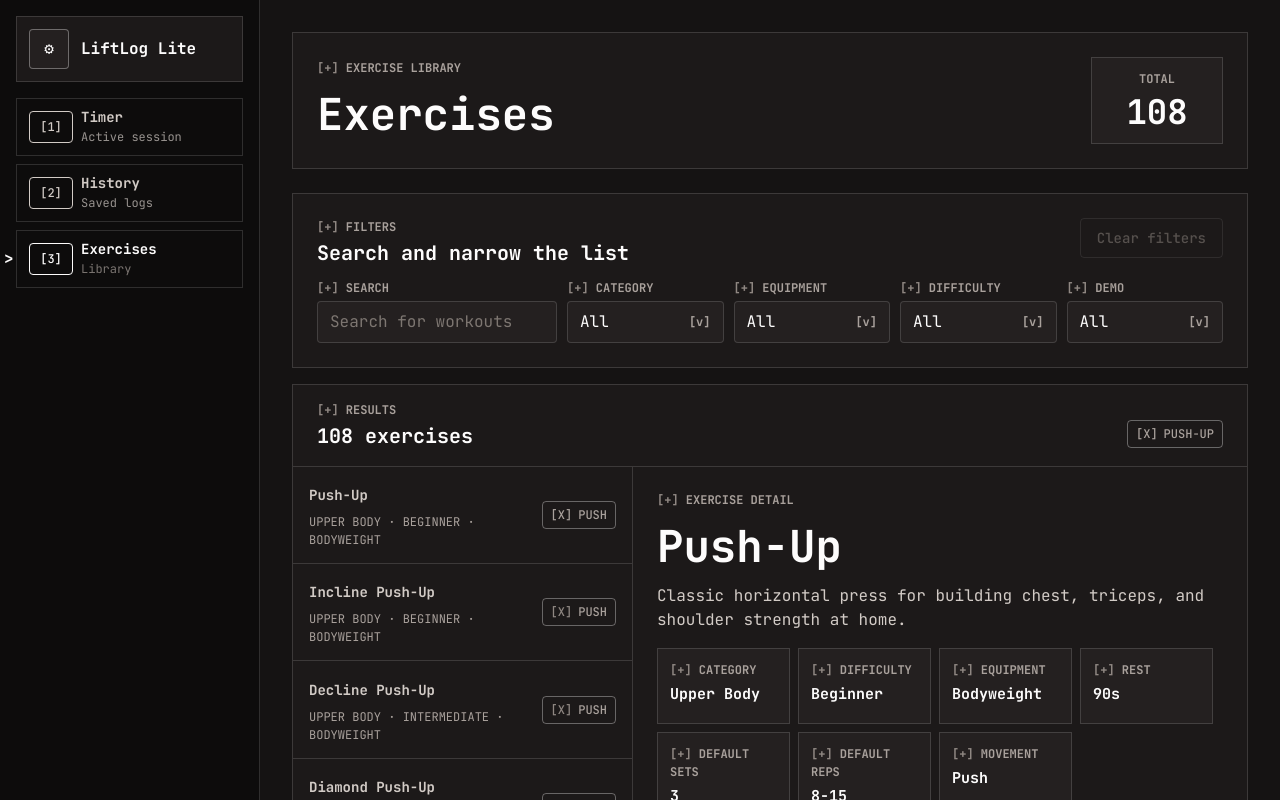
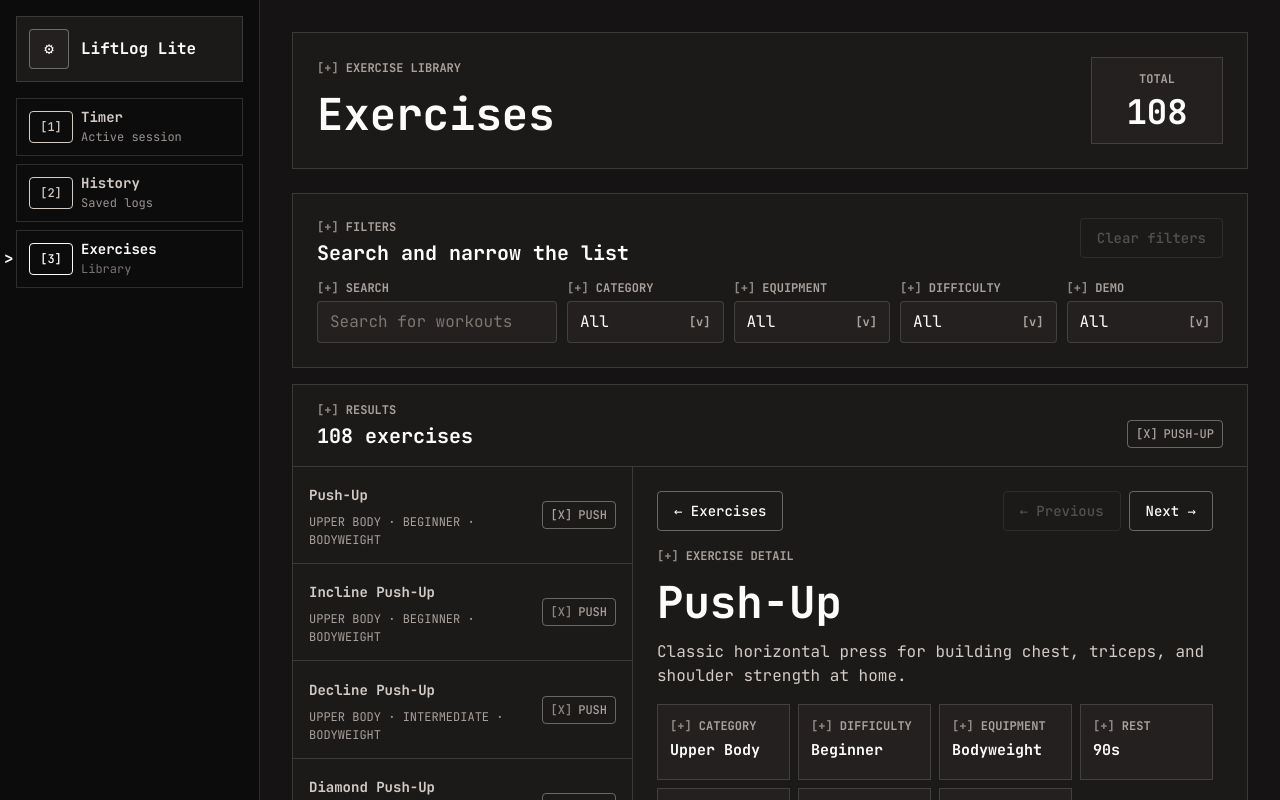
Before and after one commit to TommyMoonn/workout-session-tracker, a React (Vite) app: page /exercises in a window 1280 px wide. Shown: the top 800 px of the page. Built offline with nearby package versions, Linux system fonts and the light colour scheme.

Commit message:
feat: refine responsive exercise browsing

```diff
--- a/src/features/exercises/components/ExerciseBrowser.jsx
+++ b/src/features/exercises/components/ExerciseBrowser.jsx
@@ -1,4 +1,4 @@
-import { useRef } from "react";
+import { useCallback, useEffect, useRef } from "react";
 import { MarkedPill, MarkerLabel } from "../../../components/ui";
 import { cx } from "../../../lib/cx";
 import { ui } from "../../../styles";
@@ -8,38 +8,81 @@
 export function ExerciseBrowser({
   state,
   actions,
-  isMobileDetailOpen,
-  onChangeMobileDetail,
+  isCompactDetailOpen,
+  onChangeCompactDetail,
 }) {
   const browserRef = useRef(null);
   const backButtonRef = useRef(null);
   const listRef = useRef(null);
   const savedListScrollRef = useRef(0);
   const savedPageScrollRef = useRef(0);
+  const selectedExerciseIndex = state.filteredExercises.findIndex(
+    (exercise) => exercise.id === state.selectedExercise?.id,
+  );
+  const previousExercise = selectedExerciseIndex > 0
+    ? state.filteredExercises[selectedExerciseIndex - 1]
+    : null;
+  const nextExercise = selectedExerciseIndex >= 0
+    ? state.filteredExercises[selectedExerciseIndex + 1] ?? null
+    : null;
+  const getSelectedExerciseRow = useCallback(
+    () => listRef.current?.querySelector('[aria-current="true"]') ?? null,
+    [],
+  );
+  const scrollSelectedExerciseIntoView = useCallback(() => {
+    const list = listRef.current;
+    const selectedRow = getSelectedExerciseRow();
+    if (!list || !selectedRow) return;
+
+    const rowTop = selectedRow.offsetTop;
+    const rowBottom = rowTop + selectedRow.offsetHeight;
+    const visibleTop = list.scrollTop;
+    const visibleBottom = visibleTop + list.clientHeight;
+
+    if (rowTop < visibleTop) {
+      list.scrollTop = rowTop;
+    } else if (rowBottom > visibleBottom) {
+      list.scrollTop = rowBottom - list.clientHeight;
+    }
+  }, [getSelectedExerciseRow]);
+
+  useEffect(() => {
+    if (isCompactDetailOpen || !state.selectedExercise) return undefined;
+
+    const frame = window.requestAnimationFrame(() => {
+      scrollSelectedExerciseIntoView();
+    });
+    return () => window.cancelAnimationFrame(frame);
+  }, [isCompactDetailOpen, scrollSelectedExerciseIntoView, state.selectedExercise]);
 
   function selectExercise(exerciseId) {
     actions.setSelectedExerciseId(exerciseId);
 
-    if (!window.matchMedia("(max-width: 760px)").matches) return;
+    if (!window.matchMedia("(max-width: 1119px)").matches) return;
 
     savedListScrollRef.current = listRef.current?.scrollTop ?? 0;
     savedPageScrollRef.current = window.scrollY;
-    onChangeMobileDetail(true);
+    onChangeCompactDetail(true);
     window.requestAnimationFrame(() => {
       browserRef.current?.scrollIntoView({ block: "start" });
       backButtonRef.current?.focus({ preventScroll: true });
     });
   }
 
-  function closeMobileDetail() {
-    onChangeMobileDetail(false);
+  function closeCompactDetail() {
+    onChangeCompactDetail(false);
     window.requestAnimationFrame(() => {
       if (listRef.current) listRef.current.scrollTop = savedListScrollRef.current;
       window.scrollTo({ top: savedPageScrollRef.current });
-      listRef.current
-        ?.querySelector('[aria-current="true"]')
-        ?.focus({ preventScroll: true });
+      const selectedRow = getSelectedExerciseRow();
+      scrollSelectedExerciseIntoView();
+      selectedRow?.focus({ preventScroll: true });
     });
+  }
+
+  function showAdjacentExercise(exercise) {
+    if (!exercise) return;
+    actions.setSelectedExerciseId(exercise.id);
   }
 
   return (
@@ -47,7 +90,7 @@
       <div className={cx(
         ui.browserHeader,
         ui.panelToolbarPadding,
-        isMobileDetailOpen && "max-[760px]:hidden",
+        isCompactDetailOpen && "max-[1120px]:hidden",
       )}>
         <div className={ui.browserHeaderSummary}>
           <div>
@@ -68,13 +111,17 @@
           exercises={state.filteredExercises}
           onSelectExercise={selectExercise}
           selectedExercise={state.selectedExercise}
-          className={isMobileDetailOpen ? "max-[760px]:hidden" : ""}
+          className={isCompactDetailOpen ? "max-[1120px]:hidden" : ""}
         />
         <ExerciseDetail
           exercise={state.selectedExercise}
           backButtonRef={backButtonRef}
-          onBack={closeMobileDetail}
-          className={isMobileDetailOpen ? "" : "max-[760px]:hidden"}
+          onBack={closeCompactDetail}
+          onNext={() => showAdjacentExercise(nextExercise)}
+          onPrevious={() => showAdjacentExercise(previousExercise)}
+          hasNext={Boolean(nextExercise)}
+          hasPrevious={Boolean(previousExercise)}
+          className={isCompactDetailOpen ? "" : "max-[1120px]:hidden"}
         />
       </div>
     </section>
--- a/src/features/exercises/components/ExerciseDetail.jsx
+++ b/src/features/exercises/components/ExerciseDetail.jsx
@@ -7,7 +7,11 @@
   backButtonRef,
   className = "",
   exercise,
+  hasNext,
+  hasPrevious,
   onBack,
+  onNext,
+  onPrevious,
 }) {
   if (!exercise) {
     return (
@@ -19,10 +23,18 @@
 
   return (
     <article className={cx(ui.exerciseDetailPane, className)}>
-      <div className={ui.exerciseMobileDetailToolbar}>
-        <Button ref={backButtonRef} variant="soft" className="max-[520px]:w-auto" onClick={onBack}>
+      <div className={ui.exerciseDetailToolbar}>
+        <Button ref={backButtonRef} variant="soft" className={ui.exerciseDetailBack} onClick={onBack}>
           ← Exercises
         </Button>
+        <div className={ui.exerciseDetailPager}>
+          <Button variant="soft" onClick={onPrevious} disabled={!hasPrevious}>
+            ← Previous
+          </Button>
+          <Button variant="soft" onClick={onNext} disabled={!hasNext}>
+            Next →
+          </Button>
+        </div>
       </div>
 
       <div className={ui.exerciseDetailCard}>
--- a/src/features/exercises/components/ExerciseLibrary.jsx
+++ b/src/features/exercises/components/ExerciseLibrary.jsx
@@ -8,7 +8,7 @@
 
 export function ExerciseLibrary({ state, actions }) {
   const searchInputRef = useRef(null);
-  const [isMobileDetailOpen, setIsMobileDetailOpen] = useState(false);
+  const [isCompactDetailOpen, setIsCompactDetailOpen] = useState(false);
   const exerciseShortcuts = useMemo(() => [
     {
       id: "exercises.search",
@@ -21,8 +21,8 @@
       id: "global.close",
       allowInEditable: true,
       handler: () => {
-        if (isMobileDetailOpen) {
-          setIsMobileDetailOpen(false);
+        if (isCompactDetailOpen) {
+          setIsCompactDetailOpen(false);
           return;
         }
         if (document.activeElement === searchInputRef.current) {
@@ -34,7 +34,7 @@
         }
       },
     },
-  ], [actions, isMobileDetailOpen, state.query]);
+  ], [actions, isCompactDetailOpen, state.query]);
 
   useKeyboardShortcuts(exerciseShortcuts);
 
@@ -42,7 +42,7 @@
     <div className={ui.pageWide}>
       <div className={cx(
         ui.reveal,
-        isMobileDetailOpen && "max-[760px]:hidden",
+        isCompactDetailOpen && "max-[1120px]:hidden",
       )}>
         <ExercisePageHeader totalExerciseCount={state.totalExerciseCount} />
       </div>
@@ -50,7 +50,7 @@
       <div className={cx(
         ui.reveal1,
         "relative z-30",
-        isMobileDetailOpen && "max-[760px]:hidden",
+        isCompactDetailOpen && "max-[1120px]:hidden",
       )}>
         <ExerciseFilters state={state} actions={actions} searchInputRef={searchInputRef} />
       </div>
@@ -59,8 +59,8 @@
         <ExerciseBrowser
           state={state}
           actions={actions}
-          isMobileDetailOpen={isMobileDetailOpen}
-          onChangeMobileDetail={setIsMobileDetailOpen}
+          isCompactDetailOpen={isCompactDetailOpen}
+          onChangeCompactDetail={setIsCompactDetailOpen}
         />
       </div>
     </div>
--- a/src/styles/exercise.js
+++ b/src/styles/exercise.js
@@ -9,7 +9,9 @@
   exerciseList: "grid h-full max-h-full min-h-0 content-start self-stretch overflow-y-scroll overscroll-contain border-r border-[var(--oc-hairline)] max-[1120px]:max-h-[430px] max-[1120px]:border-r-0 max-[1120px]:border-b max-[760px]:max-h-[320px]",
   exerciseRow: "grid w-full grid-cols-[minmax(0,1fr)_auto] items-center gap-3 border-0 border-b border-[var(--oc-hairline)] bg-transparent px-4 py-3.5 text-left text-[var(--oc-body)] transition-colors hover:bg-[var(--oc-surface-soft)] hover:text-[var(--oc-ink)] focus-visible:outline focus-visible:outline-2 focus-visible:outline-offset-[-2px] focus-visible:outline-[var(--oc-accent)] max-[760px]:p-3 [contain:layout_paint_style] [content-visibility:auto] [contain-intrinsic-size:88px]",
   exerciseDetailPane: "min-h-0 min-w-0 overflow-y-auto overscroll-contain p-6 [scrollbar-gutter:stable] max-[1120px]:overflow-visible max-[1120px]:p-6 max-[760px]:p-4",
-  exerciseMobileDetailToolbar: "mb-4 hidden max-[760px]:flex",
+  exerciseDetailToolbar: "mb-4 flex items-center justify-between gap-2 max-[520px]:flex-col max-[520px]:items-stretch",
+  exerciseDetailBack: "hidden max-[1120px]:inline-flex max-[520px]:!w-auto max-[520px]:self-start",
+  exerciseDetailPager: "ml-auto flex gap-2 max-[520px]:ml-0 max-[520px]:grid max-[520px]:w-full max-[520px]:grid-cols-2",
   exerciseDetailCard: "min-w-0 text-[var(--oc-ink)]",
   exerciseBadgeGrid: "mt-4 grid grid-cols-4 gap-2 max-[1120px]:grid-cols-2 max-[760px]:grid-cols-2 max-[520px]:grid-cols-1",
   infoBadge: "min-h-[76px] min-w-0 border border-[var(--oc-hairline)] bg-[var(--oc-surface-soft)] p-3 text-[var(--oc-ink)]",
```
